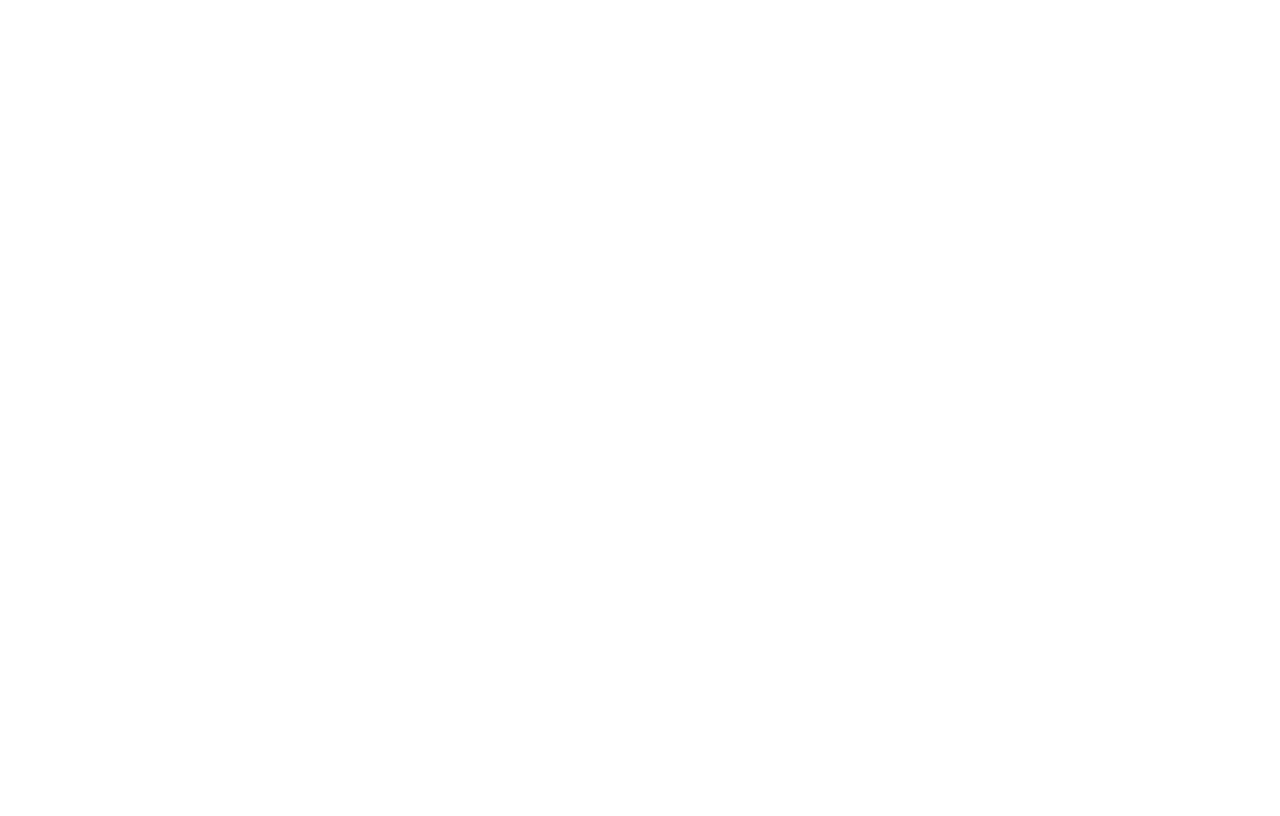
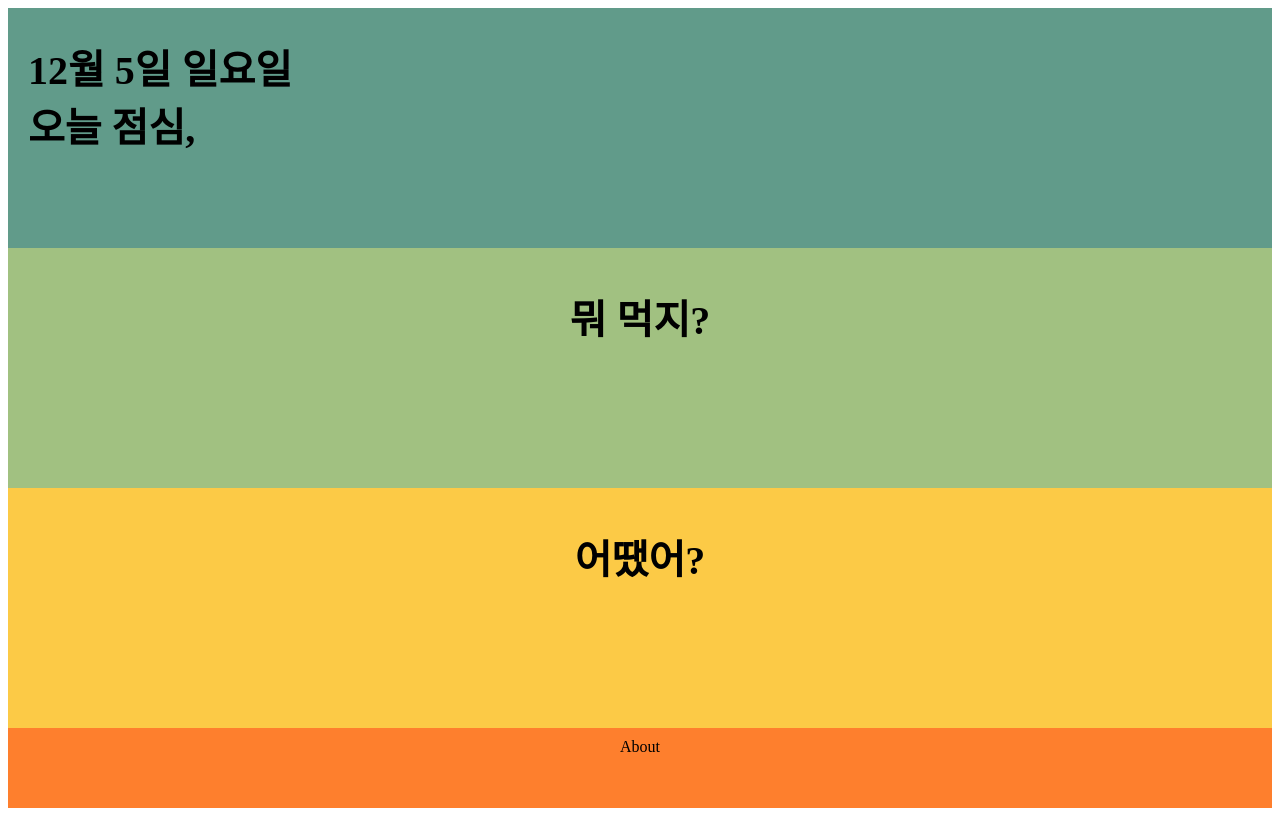
Before and after one commit to yuriyaya/lunch-at, a React (Create React App) app: page / in a window 1280 px wide. Built offline with nearby package versions, Linux system fonts and the light colour scheme.

Commit message:
Home layout

```diff
--- a/package.json
+++ b/package.json
@@ -6,8 +6,10 @@
     "@testing-library/jest-dom": "^5.11.4",
     "@testing-library/react": "^11.1.0",
     "@testing-library/user-event": "^12.1.10",
+    "prop-types": "^15.7.2",
     "react": "^17.0.2",
     "react-dom": "^17.0.2",
+    "react-router-dom": "^6.0.2",
     "react-scripts": "4.0.3",
     "web-vitals": "^1.0.1"
   },
--- a/src/App.js
+++ b/src/App.js
@@ -1,5 +1,14 @@
+import { BrowserRouter, Routes, Route } from "react-router-dom";
+import Home from "./routes/Home";
+
 function App() {
-  return <div></div>;
+  return (
+    <BrowserRouter>
+      <Routes>
+        <Route path="/" element={<Home />} />
+      </Routes>
+    </BrowserRouter>
+  );
 }
 
 export default App;
--- /dev/null
+++ b/src/components/HomeFooter.js
@@ -0,0 +1,8 @@
+import styles from "./HomeFooter.module.css";
+import { Link } from "react-router-dom";
+
+function HomeFooter() {
+  return <div className={styles.homefooter}>About</div>;
+}
+
+export default HomeFooter;
--- /dev/null
+++ b/src/components/HomeFooter.module.css
@@ -0,0 +1,5 @@
+.homefooter {
+  background-color: #fe7f2d;
+  padding: 10px;
+  text-align: center;
+}
--- /dev/null
+++ b/src/components/HomeHow.js
@@ -0,0 +1,8 @@
+import styles from "./HomeHow.module.css";
+import { Link } from "react-router-dom";
+
+function HomeHow() {
+  return <div className={styles.homehow}>어땠어?</div>;
+}
+
+export default HomeHow;
--- /dev/null
+++ b/src/components/HomeHow.module.css
@@ -0,0 +1,8 @@
+.homehow {
+  background-color: #fcca46;
+  font-weight: 700;
+  font-size: 5vh;
+  padding-top: 40px;
+  padding-bottom: 40px;
+  text-align: center;
+}
--- /dev/null
+++ b/src/components/HomeToday.js
@@ -0,0 +1,20 @@
+import styles from "./HomeToday.module.css";
+import { Link } from "react-router-dom";
+
+function HomeToday() {
+  let now = new Date();
+  const month = now.getMonth();
+  const date = now.getDate();
+  const dayKor = ["일", "월", "화", "수", "목", "금", "토"];
+  const day = dayKor[now.getDay()];
+
+  return (
+    <div className={styles.hometoday}>
+      {month + 1}월 {date}일 {day}요일
+      <br />
+      오늘 점심,
+    </div>
+  );
+}
+
+export default HomeToday;
--- /dev/null
+++ b/src/components/HomeToday.module.css
@@ -0,0 +1,9 @@
+.hometoday {
+  background-color: #619b8a;
+  font-weight: 700;
+  font-size: 5vh;
+  padding-top: 30px;
+  padding-bottom: 30px;
+  padding-left: 20px;
+  padding-right: 20px;
+}
--- /dev/null
+++ b/src/components/HomeWhat.js
@@ -0,0 +1,8 @@
+import styles from "./HomeWhat.module.css";
+import { Link } from "react-router-dom";
+
+function HomeWhat() {
+  return <div className={styles.homewhat}>뭐 먹지?</div>;
+}
+
+export default HomeWhat;
--- /dev/null
+++ b/src/components/HomeWhat.module.css
@@ -0,0 +1,9 @@
+.homewhat {
+  background-color: #a1c181;
+  font-weight: 700;
+  font-size: 5vh;
+  padding-top: 40px;
+  padding-bottom: 40px;
+  text-align: center;
+  vertical-align: middle;
+}
--- /dev/null
+++ b/src/routes/Home.js
@@ -0,0 +1,23 @@
+import HomeToday from "../components/HomeToday";
+import HomeWhat from "../components/HomeWhat";
+import HomeHow from "../components/HomeHow";
+import HomeFooter from "../components/HomeFooter";
+
+function Home() {
+  return (
+    <div
+      style={{
+        height: "100vh",
+        display: "grid",
+        gridTemplateRows: "30% 30% 30% 10%",
+      }}
+    >
+      <HomeToday />
+      <HomeWhat />
+      <HomeHow />
+      <HomeFooter />
+    </div>
+  );
+}
+
+export default Home;
```
Also changed, not shown: 1 other file (tests, documents, lock files or other folders).
